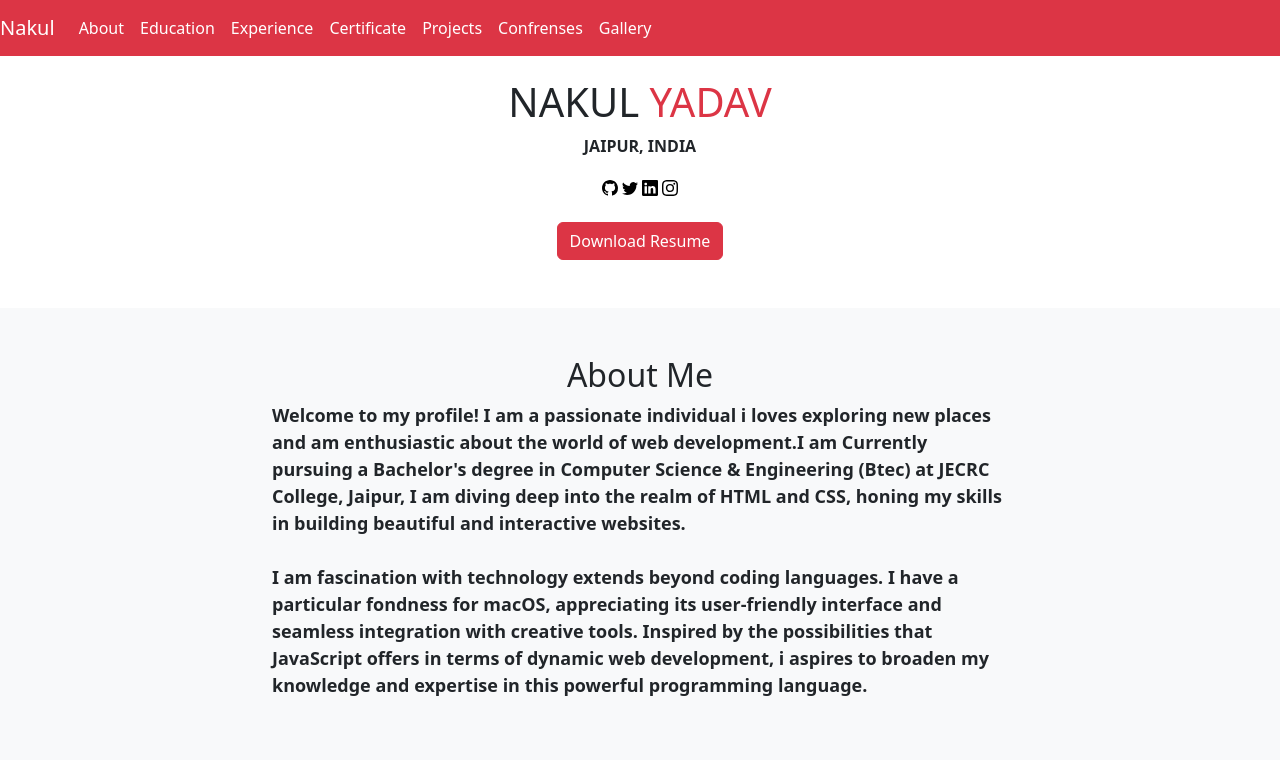
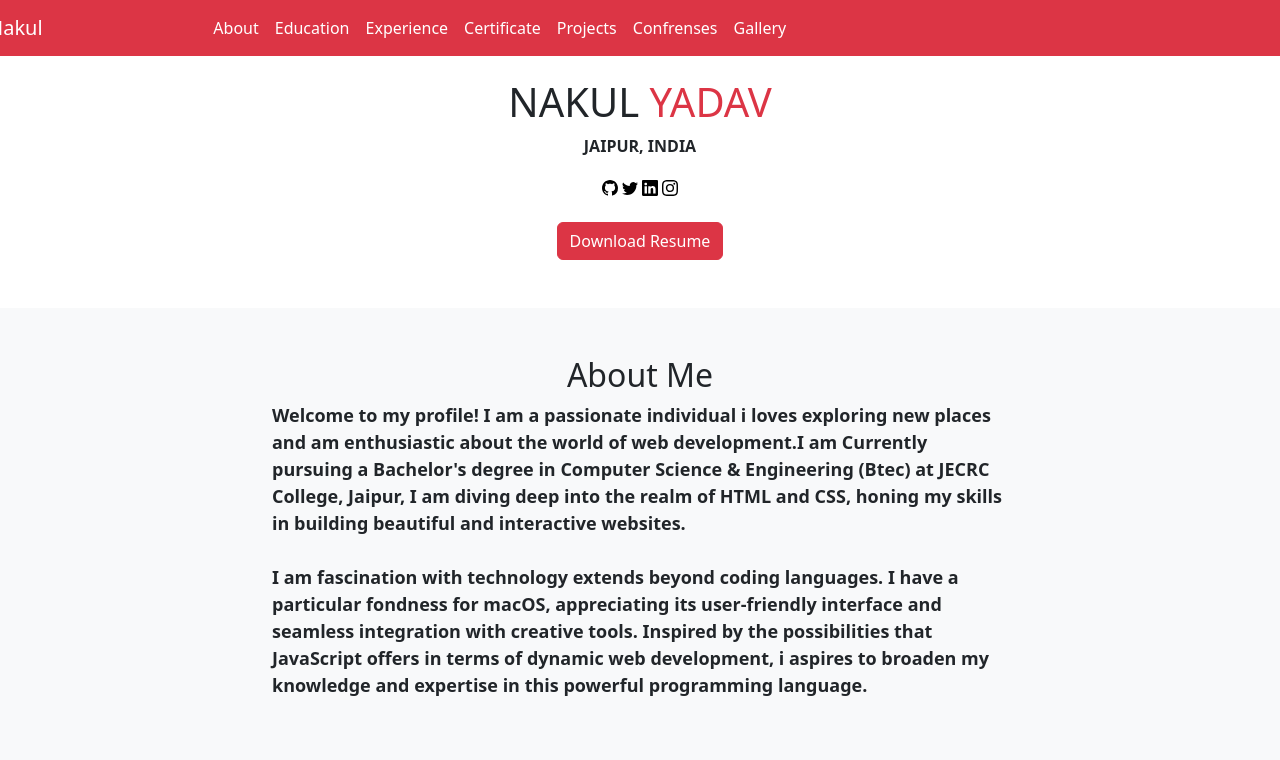
Before and after one commit to nakul1710/website, a plain HTML site: page index.html in a window 1280 px wide. Shown: the top 760 px of the page. Drawn offline with nearby package versions, Linux system fonts and the light colour scheme.

Commit message:
fix menu

```diff
--- a/index.html
+++ b/index.html
@@ -52,15 +52,19 @@
 
 <body>
   <header class="text-white fixed-top">
+    <div class="row">
       <nav class="navbar navbar-expand-lg navbar-light bg-danger">
+        <div class="col-2">
           <a class="navbar-brand text-white" href="#">Nakul</a>
+        </div>
+        <div class="col-10">
           <button class="navbar-toggler text-white" type="button" data-toggle="collapse"
             data-target="#navbarSupportedContent" aria-controls="navbarSupportedContent" aria-expanded="false"
             aria-label="Toggle navigation">
             <span class="navbar-toggler-icon text-white"></span>
           </button>
 
-      <div class="collapse navbar-collapse text-white" id="navbarSupportedContent">
+          <div class="collapse navbar-collapse text-white " id="navbarSupportedContent">
             <ul class="navbar-nav mr-auto text-center">
               <li class="nav-item ">
                 <a class="nav-link text-white" href="#aboutme">About</a>
@@ -85,7 +89,9 @@
               </li>
             </ul>
           </div>
+        </div>
       </nav>
+    </div>
   </header>
 
   <section class="banner text-center py-5" style="margin-top: 30px;">
```
Lines whose indentation alone changed are shown as unchanged.
